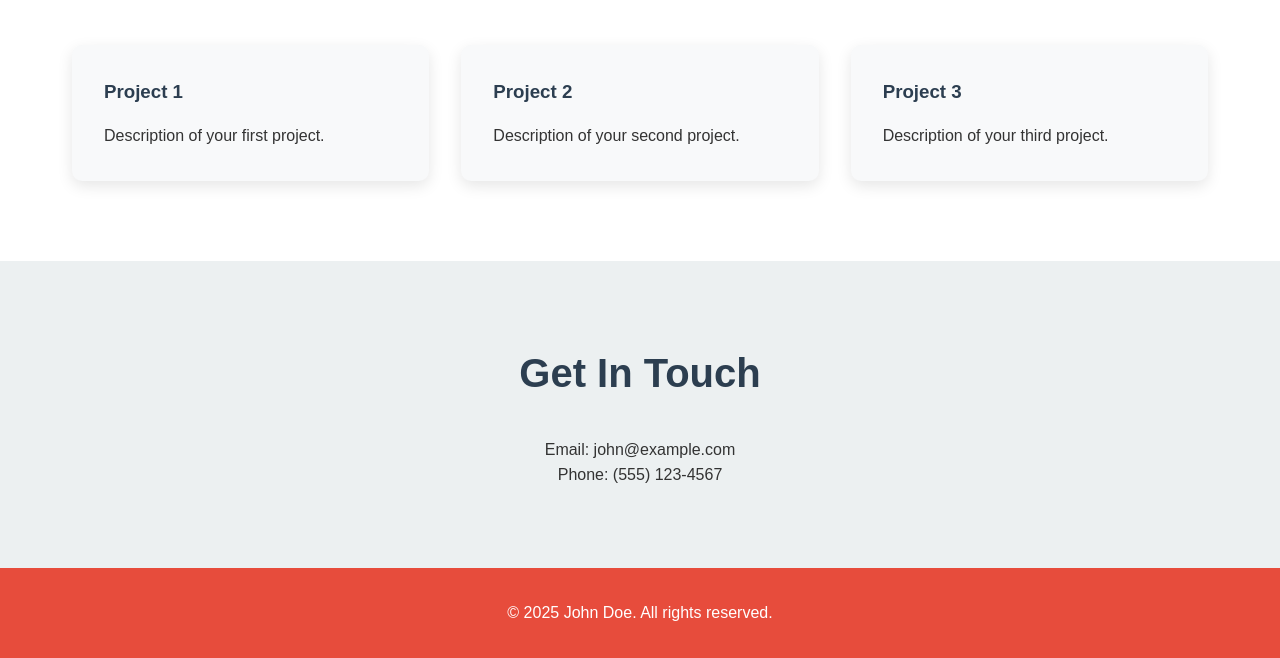
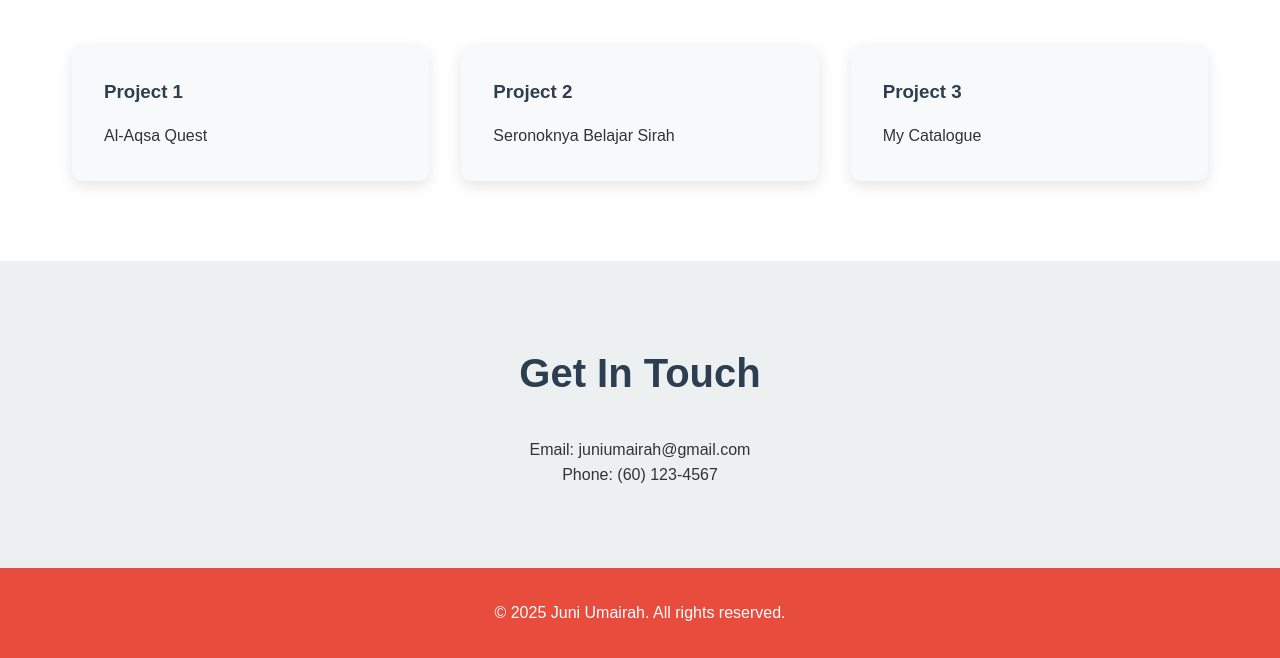
Before and after one commit to junibyte/my-portfolio, a plain HTML site: page index.html in a window 1280 px wide. Shown: the part 658-1316 px from the top of the page. Drawn offline with Linux system fonts and the light colour scheme; files that its build step writes are made by us from their sources; files whose address does not match are found by name.

Commit message:
Update index.html

```diff
--- a/index.html
+++ b/index.html
@@ -35,28 +35,28 @@
             <div class="project-grid">
                 <div class="project-card">
                     <h3>Project 1</h3>
-                    <p>Description of your first project.</p>
+                    <p>Al-Aqsa Quest</p>
                 </div>
                 <div class="project-card">
                     <h3>Project 2</h3>
-                    <p>Description of your second project.</p>
+                    <p>Seronoknya Belajar Sirah</p>
                 </div>
                 <div class="project-card">
                     <h3>Project 3</h3>
-                    <p>Description of your third project.</p>
+                    <p>My Catalogue</p>
                 </div>
             </div>
         </section>
 
         <section id="contact" class="contact">
             <h2>Get In Touch</h2>
-            <p>Email: john@example.com</p>
-            <p>Phone: (555) 123-4567</p>
+            <p>Email: juniumairah@gmail.com</p>
+            <p>Phone: (60) 123-4567</p>
         </section>
     </main>
 
     <footer>
-        <p>&copy; 2025 John Doe. All rights reserved.</p>
+        <p>&copy; 2025 Juni Umairah. All rights reserved.</p>
     </footer>
 
     <script src="js/script.js"></script>
```
